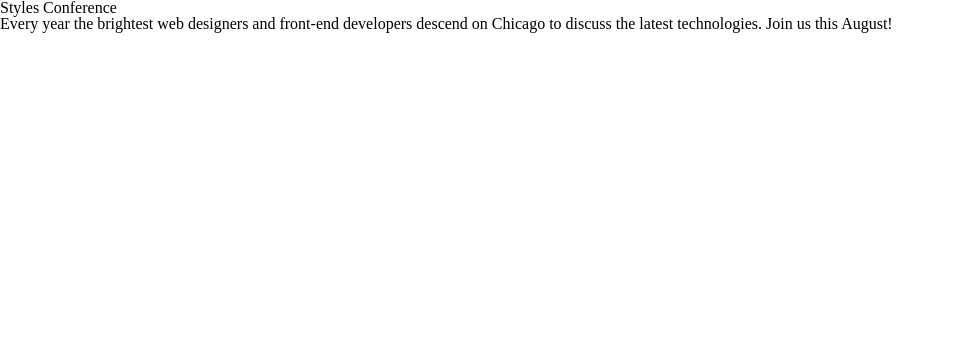
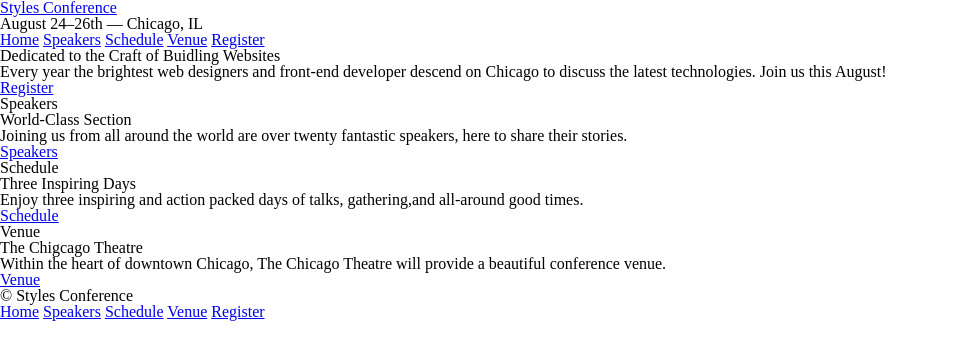
Before and after one commit to dporter14/styles-conference, a plain HTML site: page index.html in a window 1280 px wide. Shown: the whole page, without its empty margins (0-954 px from the left). Drawn offline with Linux system fonts and the light colour scheme.

Commit message:
full website

```diff
--- a/index.html
+++ b/index.html
@@ -8,9 +8,54 @@
 </head>
 
 <body>
-	<h1>Styles Conference</h1>
-	<p>Every year the brightest web designers and front-end developers descend on Chicago to discuss the latest
-		technologies. Join us this August!</p>
+	<header>
+		<h1>
+			<a href="index.html">Styles Conference</a>
+		</h1>
+		<h3>August 24&ndash;26th &mdash; Chicago, IL</h3>
+		<nav>
+			<a href="index.html">Home</a>
+			<a href="speakers.html">Speakers</a>
+			<a href="schedule.html">Schedule</a>
+			<a href="venue.html">Venue</a>
+			<a href="register.html">Register</a>
+		</nav>
+	</header>
+	<section>
+		<h2>Dedicated to the Craft of Buidling Websites</h2>
+		<p>Every year the brightest web designers and front-end developer descend on Chicago to discuss the latest technologies. Join us this August!</p>
+		<a href="register.html">Register</a>
+	</section>
+	<section>
+		<section>
+			<h5>Speakers</h5>
+			<h3>World-Class Section</h3>
+			<p>Joining us from all around the world are over twenty fantastic speakers, here to share their stories.</p>
+			<a href="speakers.html">Speakers</a>
+		</section>
+		<section>
+			<h5>Schedule</h5>
+			<h3>Three Inspiring Days</h3>
+			<p>Enjoy three inspiring and action packed days of talks, gathering,and all-around good times.</p>
+			<a href="schedule.html">Schedule</a>
+		</section>
+		<section>
+			<h5>Venue</h5>
+			<h3>The Chigcago Theatre</h3>
+			<p>Within the heart of downtown Chicago, The Chicago Theatre will provide a beautiful conference venue.</p>
+			<a href="venue.html">Venue</a>
+		</section>
+	</section>
+	<footer>
+		<small>&copy; Styles Conference</small>
+		<nav>
+			<a href="index.html">Home</a>
+			<a href="speakers.html">Speakers</a>
+			<a href="schedule.html">Schedule</a>
+			<a href="venue.html">Venue</a>
+			<a href="register.html">Register</a>
+		</nav>
+	</footer>
 </body>
 
 </html>
```
Also changed, not shown: register.html (added), schedule.html (added), speakers.html (added), venue.html (added).
